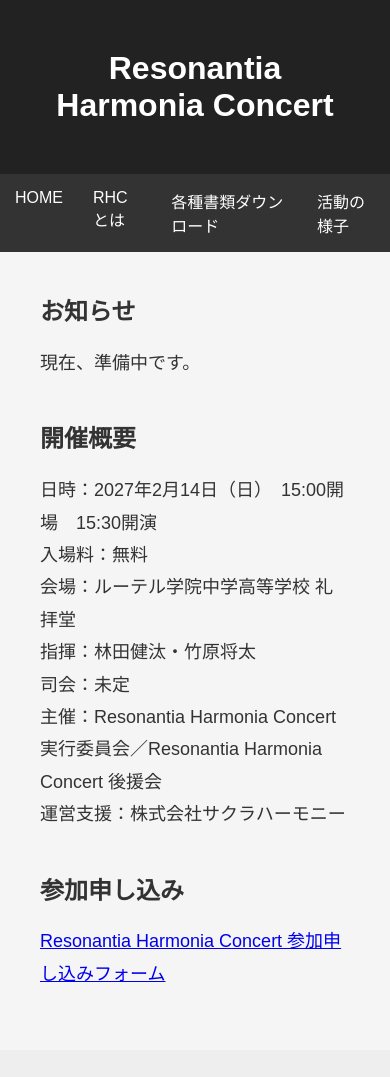
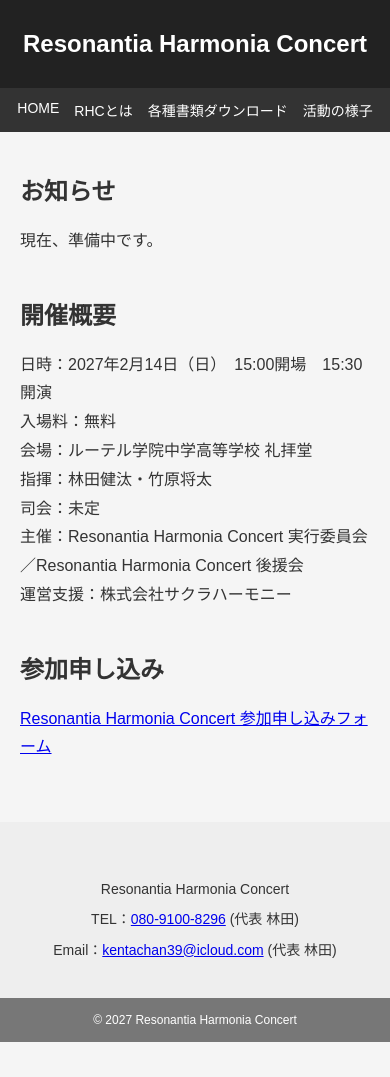
Before and after one commit to RHC-kumamoto/Resonantia-Harmonia-Concert, a plain HTML site: page index.html in a window 390 px wide. Shown: the top 1077 px of the page. After the commit the page ends 1042 px from the top, so only its background shows below. Drawn offline with Linux system fonts and the light colour scheme.

Commit message:
Implement responsive styles for mobile devices
Added responsive styles for smartphone layout.

```diff
--- a/style.css
+++ b/style.css
@@ -73,3 +73,49 @@
     text-align: center;
     font-size: 12px;
 }
+
+
+/* スマートフォン用 */
+@media (max-width: 600px) {
+
+    h1 {
+        padding: 30px 15px;
+        font-size: 24px;
+    }
+
+    nav {
+        gap: 15px;
+        padding: 12px 10px;
+        flex-wrap: wrap;
+    }
+
+    nav a {
+        font-size: 14px;
+    }
+
+    main {
+        padding: 0 20px;
+    }
+
+    p {
+        font-size: 16px;
+    }
+
+    .footer-content {
+        flex-direction: column;
+        align-items: center;
+        gap: 20px;
+        padding: 30px 20px;
+        text-align: center;
+    }
+
+    .footer-info {
+        width: 100%;
+    }
+
+    .footer-info p {
+        font-size: 14px;
+        overflow-wrap: break-word;
+    }
+
+}
```
